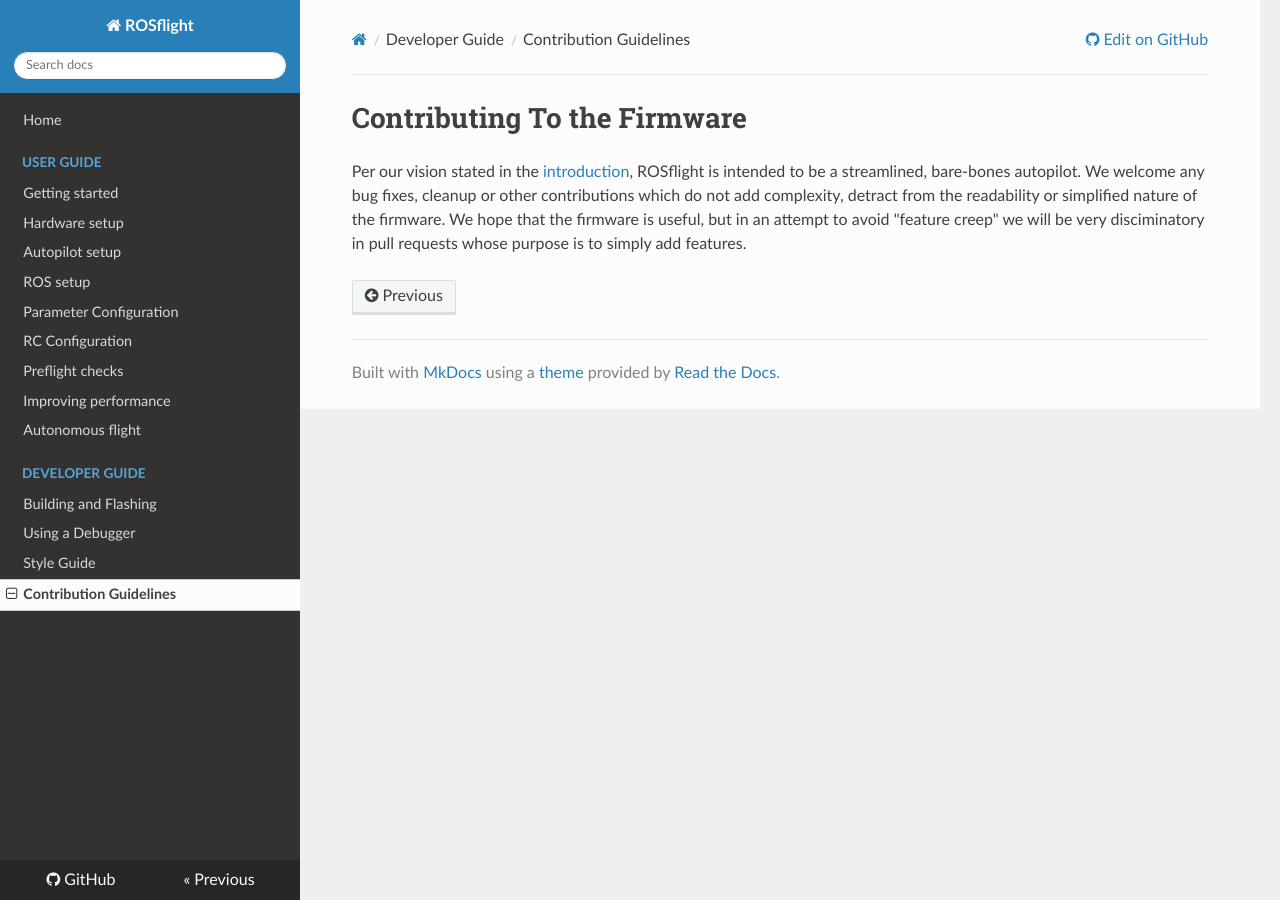
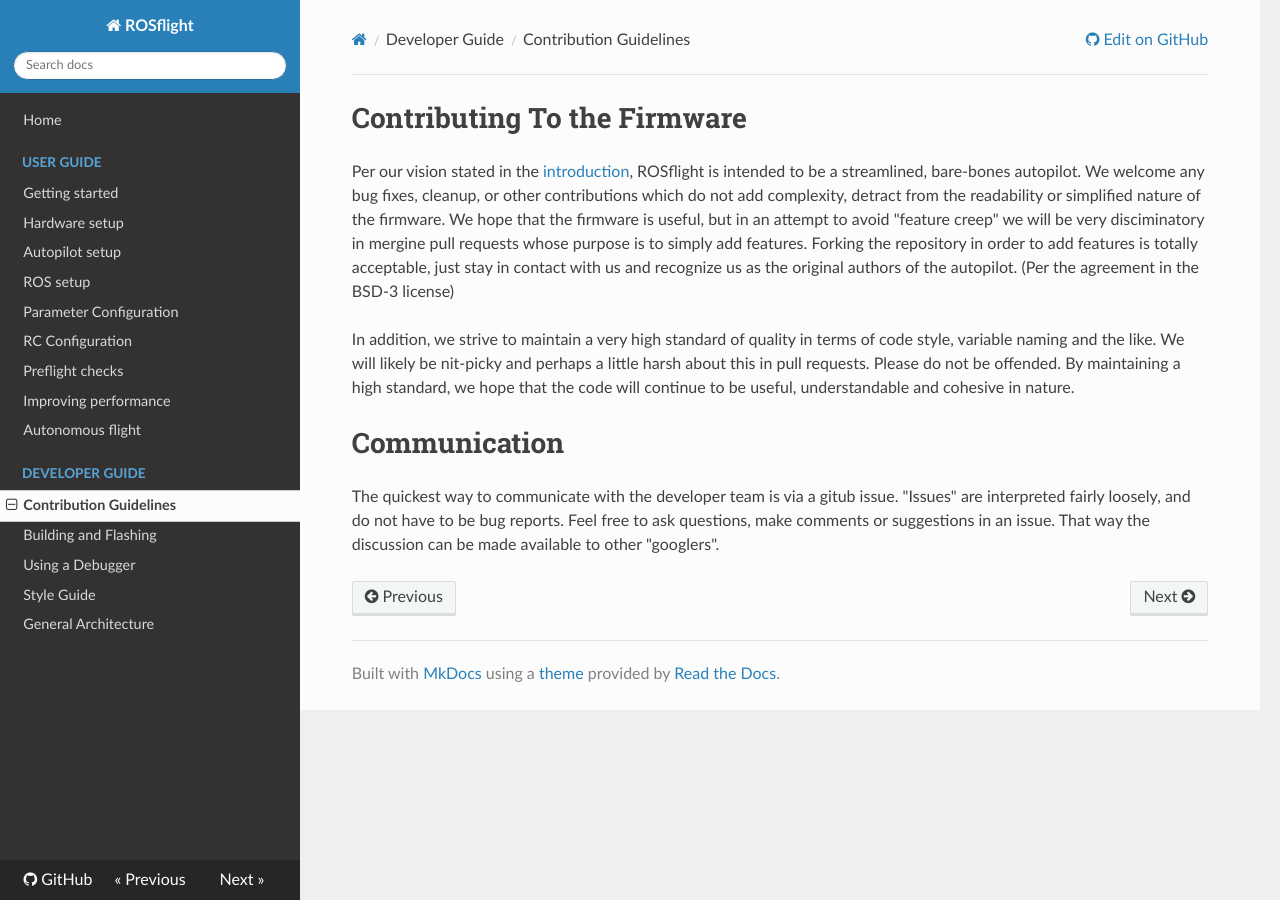
Before and after one commit to rosflight/rosflight_firmware, an MkDocs documentation site: the page built from docs/developer-guide/contribution_guidelines.md, in a window 1280 px wide. Built offline with MkDocs 1.6.1, drawn with Linux system fonts in a browser that asks for light colours; nearby versions of some CDN libraries; old or Windows-style settings are respelled for this version of MkDocs.

Commit message:
worked some more on developer documentation

```diff
--- a/docs/developer-guide/contribution_guidelines.md
+++ b/docs/developer-guide/contribution_guidelines.md
@@ -1,3 +1,9 @@
 # Contributing To the Firmware
 
-Per our vision stated in the [introduction](../index.md), ROSflight is intended to be a streamlined, bare-bones autopilot.  We welcome any bug fixes, cleanup or other contributions which do not add complexity, detract from the readability or simplified nature of the firmware.  We hope that the firmware is useful, but in an attempt to avoid "feature creep" we will be very disciminatory in pull requests whose purpose is to simply add features.
+Per our vision stated in the [introduction](../index.md), ROSflight is intended to be a streamlined, bare-bones autopilot.  We welcome any bug fixes, cleanup, or other contributions which do not add complexity, detract from the readability or simplified nature of the firmware.  We hope that the firmware is useful, but in an attempt to avoid "feature creep" we will be very disciminatory in mergine pull requests whose purpose is to simply add features.  Forking the repository in order to add features is totally acceptable, just stay in contact with us and recognize us as the original authors of the autopilot. (Per the agreement in the BSD-3 license)
+
+In addition, we strive to maintain a very high standard of quality in terms of code style, variable naming and the like.  We will likely be nit-picky and perhaps a little harsh about this in pull requests.  Please do not be offended.  By maintaining a high standard, we hope that the code will continue to be useful, understandable and cohesive in nature.
+
+# Communication
+
+The quickest way to communicate with the developer team is via a gitub issue.  "Issues" are interpreted fairly loosely, and do not have to be bug reports.  Feel free to ask questions, make comments or suggestions in an issue.  That way the discussion can be made available to other "googlers".
--- a/mkdocs.yml
+++ b/mkdocs.yml
@@ -23,7 +23,8 @@ pages:
     - Improving performance: user-guide/performance.md
     - Autonomous flight: user-guide/autonomous-flight.md
   - Developer Guide:
+    - Contribution Guidelines: developer-guide/contribution_guidelines.md
     - Building and Flashing: developer-guide/developer.md
     - Using a Debugger: developer-guide/debugging.md
     - Style Guide: developer-guide/style_guide.md
-    - Contribution Guidelines: developer-guide/contribution_guidelines.md
+    - General Architecture: developer-guide/general_architecture.md
```
Also changed, not shown: docs/developer-guide/general_architecture.md (added, +3 -0 lines).
